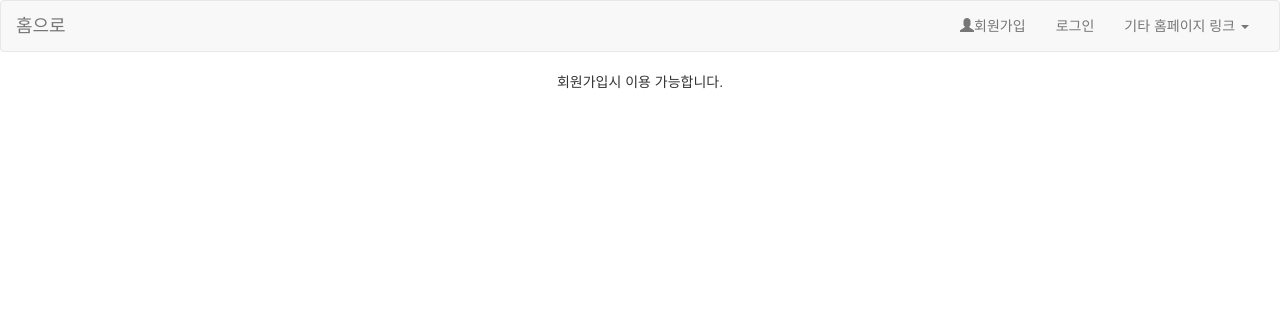
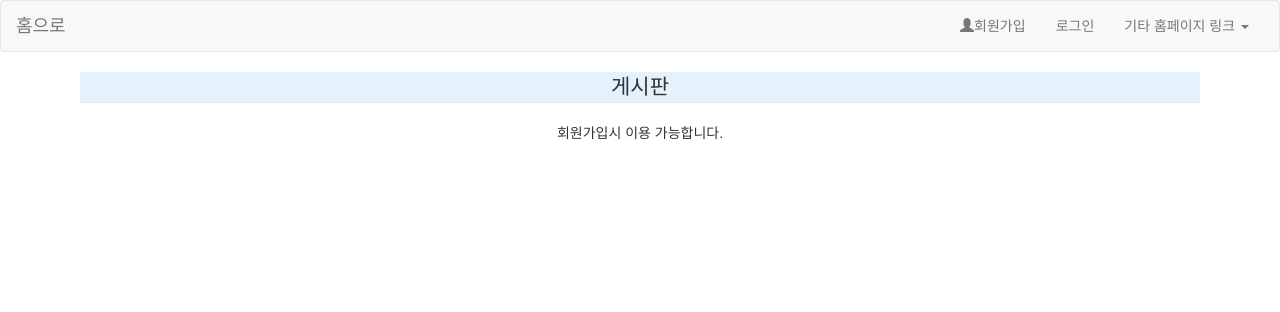
Before and after one commit to jaewook125/mabivs, a Django app: a page that uses mabivs/templates/layout.html in a window 1280 px wide. Shown: the top 312 px of the page. Run offline with Django 3.2, Linux system fonts and the light colour scheme; data that the repository does not hold is empty; parts of the project's set-up code (start-up, migrations or seed data) failed here and were passed over; some libraries are stand-ins or nearby versions.

Commit message:
ui 개선2

```diff
--- a/blog/templates/blog/post_list.html
+++ b/blog/templates/blog/post_list.html
@@ -9,6 +9,7 @@
       <div class="text-center">
         <legend style="background-color: #e3f2fd;">게시판</legend>
       </div>
+      {% if user.is_authenticated %}
       <tr>
         <th>번호</th>
         <th class="text-center">제목</th>
@@ -54,5 +55,10 @@
 
     </div>
   </div>
+  {% else %}
+  <div class="text-center">
+    회원가입시 이용 가능합니다.
+  </div>
+  {% endif %}
 </div>
 {% endblock %}
--- a/mabivs/templates/layout.html
+++ b/mabivs/templates/layout.html
@@ -89,14 +89,10 @@
     </div>
     {% endif %}
 
-{% if user.is_authenticated %}
+
     {% block content %}
     {% endblock %}
-{% else %}
-<div class="text-center">
-  회원가입시 이용 가능합니다.
-</div>
-{% endif %}
+
 
     <!-- jQuery (necessary for Bootstrap's JavaScript plugins) -->
     <script src="https://ajax.googleapis.com/ajax/libs/jquery/1.12.4/jquery.min.js"></script>
```
Also changed, not shown: accounts/templates/accounts/user_list.html (+6 -1 lines).
